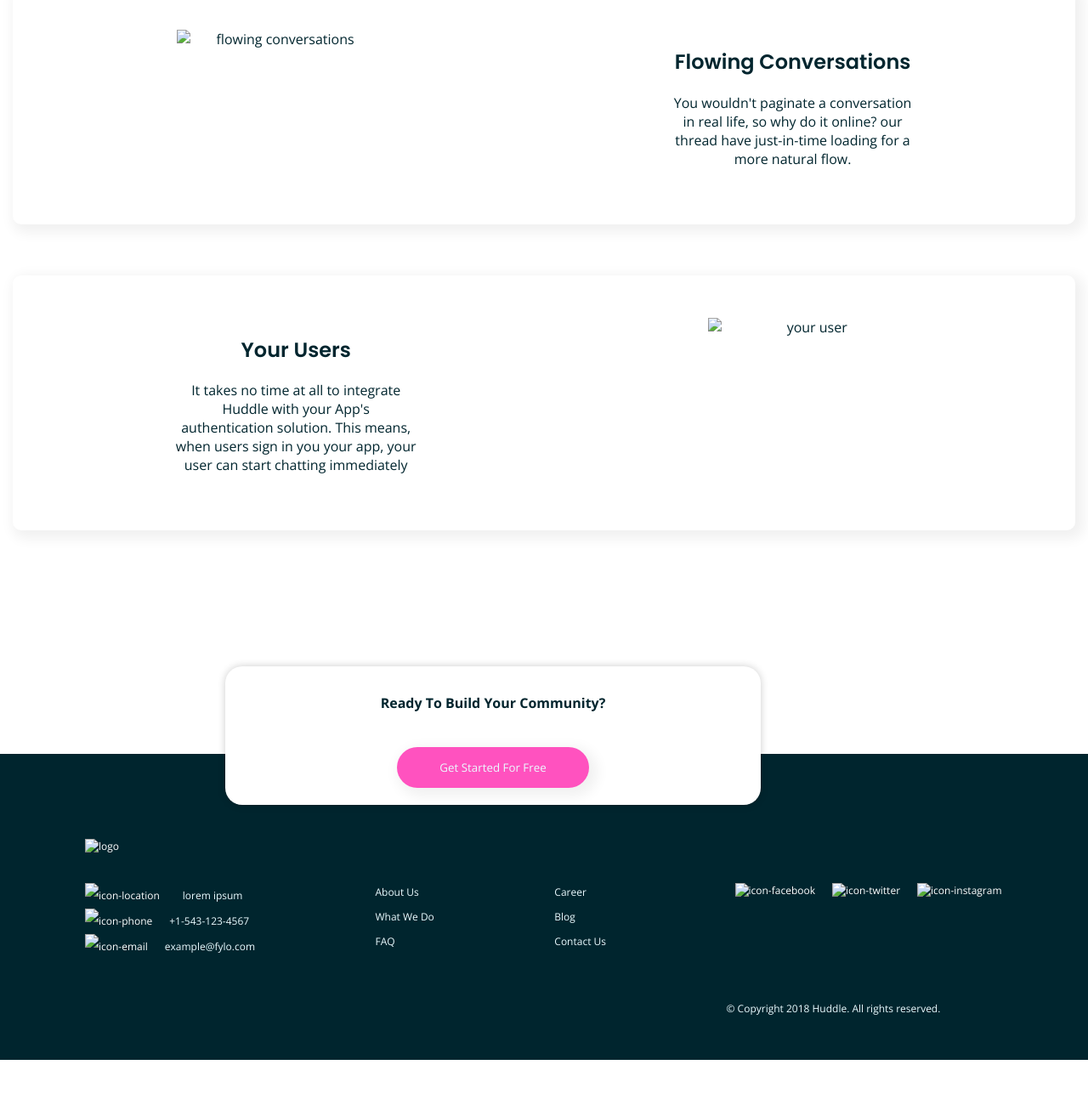
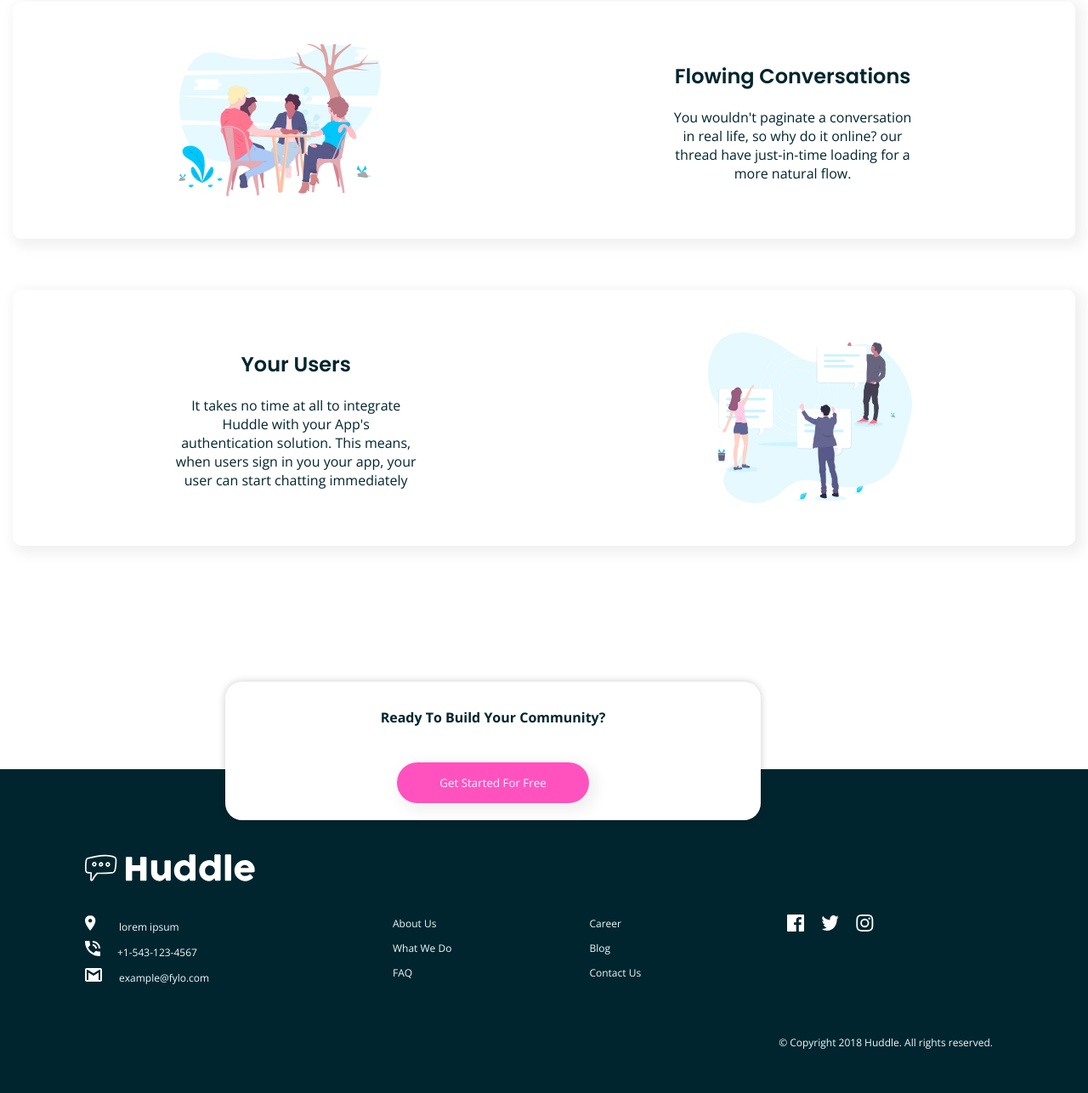
Before and after one commit to Jybium/Huddle-landing-page, a plain HTML site: page index.html in a window 1280 px wide. Shown: the part 914-2200 px from the top of the page at 85% size. Before the commit the page ends 2161 px from the top, so only its background shows below. Drawn offline with nearby package versions, Linux system fonts and the light colour scheme; some icons are missing; files whose address does not match are found by name.

Commit message:
Update index.html

```diff
--- a/index.html
+++ b/index.html
@@ -4,18 +4,18 @@
     <meta charset="UTF-8">
     <meta http-equiv="X-UA-Compatible" content="IE=edge">
     <meta name="viewport" content="width=device-width, initial-scale=1.0">
-    <link rel="stylesheet" href="/style.css">
+    <link rel="stylesheet" href="style.css">
     <link rel="stylesheet" href="https://cdnjs.cloudflare.com/ajax/libs/font-awesome/4.7.0/css/font-awesome.min.css"
     integrity="sha512-9usAa10IRO0HhonpyAIVpjrylPvoDwiPUiKdWk5t3PyolY1cOd4DSE0Ga+ri4AuTroPR5aQvXU9xC6qOPnzFeg=="
       crossorigin="anonymous">
     <link rel="stylesheet" href="https://fontawesome.com/"/>
-    <link rel="icon" href="/images/favicon-32x32.png" title="" type="" />
+    <link rel="icon" href="favicon-32x32.png" title="" type="" />
     <title>huddle landing page | frontend mentor</title>
 </head>
 <body>
     <header>
         <div class="top">
-            <img class="top_logo" src="images/logo.svg" alt="logo">
+            <img class="top_logo" src="logo.svg" alt="logo">
             <button class="btn"> Try It Free</button>
         </div>
         <div class="middle">
@@ -25,27 +25,27 @@
             <button class="top-btn">Get started for free</button>
           </div>
           <div class="mockup">
-            <img class="mock" src="images/illustration-mockups.svg" alt="mockup">
+            <img class="mock" src="illustration-mockups.svg" alt="mockup">
           </div>
         </div>
     </header>
     <main>
         <div class="grow">
-            <img src="images/illustration-grow-together.svg" alt="grow together">
+            <img src="illustration-grow-together.svg" alt="grow together">
             <div class="growword">
               <h2>Grow Together</h2>
               <p>Generate meaningful discussions with<br> your audience and build a strong, loyal <br>community. Think of the insightful<br> conversation your missed out on with a feedback form.</p>
             </div>
         </div>
         <div class="flow">
-            <img src="images/illustration-flowing-conversation.svg" alt="flowing conversations">
+            <img src="illustration-flowing-conversation.svg" alt="flowing conversations">
             <div class="flowword">
               <h2>Flowing Conversations</h2>
               <p>You wouldn't paginate a conversation<br> in real life, so why do it online? our<br> thread have just-in-time loading for a <br>more natural flow.</p>
              </div>
         </div>
         <div class="user">
-            <img src="images/illustration-your-users.svg" alt="your user">
+            <img src="illustration-your-users.svg" alt="your user">
             <div class="userword">
               <h2>Your Users</h2>
               <p>It takes no time at all to integrate<br> Huddle with your App's <br>authentication solution. This means,<br> when users sign in you your app, your <br> user can start chatting immediately</p>
@@ -58,17 +58,17 @@
     </main>
     <footer>
       <div class="foot_logo">
-        <img src="images/logo-white.svg" alt="logo">
+        <img src="logo-white.svg" alt="logo">
       </div>
       <div class="info">
         <div class="location">
-         <img src="images/icon-location.svg" alt="icon-location"><span>lorem ipsum</span>
+         <img src="icon-location.svg" alt="icon-location"><span>lorem ipsum</span>
         </div>
         <div class="phone">
-         <img src="images/icon-phone.svg" alt="icon-phone"><span>+1-543-123-4567</span>
+         <img src="icon-phone.svg" alt="icon-phone"><span>+1-543-123-4567</span>
         </div>
         <div class="mail">
-         <img src="images/icon-email.svg" alt="icon-email"><span>example@fylo.com</span>
+         <img src="icon-email.svg" alt="icon-email"><span>example@fylo.com</span>
         </div>
       </div>
       <div class="about1">
@@ -83,9 +83,9 @@
         </div>
       </div>
       <div class="social">
-        <img class="social1"src="images/icon-facebook.svg" alt="icon-facebook" />
-        <img src="images/icon-twitter.svg" alt="icon-twitter" />
-        <img src="images/icon-instagram.svg" alt="icon-instagram" />
+        <img class="social1"src="icon-facebook.svg" alt="icon-facebook" />
+        <img src="icon-twitter.svg" alt="icon-twitter" />
+        <img src="icon-instagram.svg" alt="icon-instagram" />
       </div>
       <p class="copy">&copy; Copyright 2018 Huddle. All rights reserved.</p>
     </footer>
```
